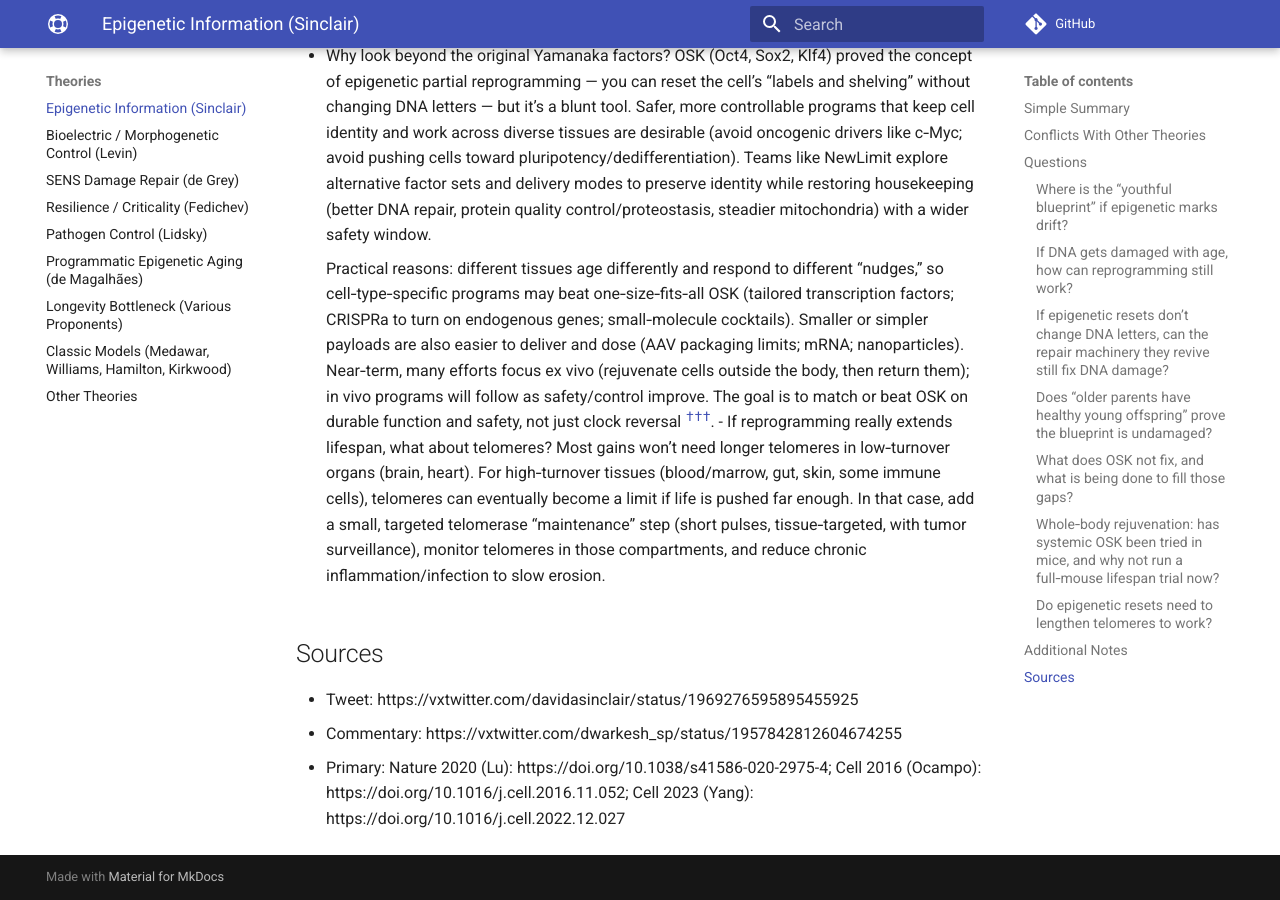
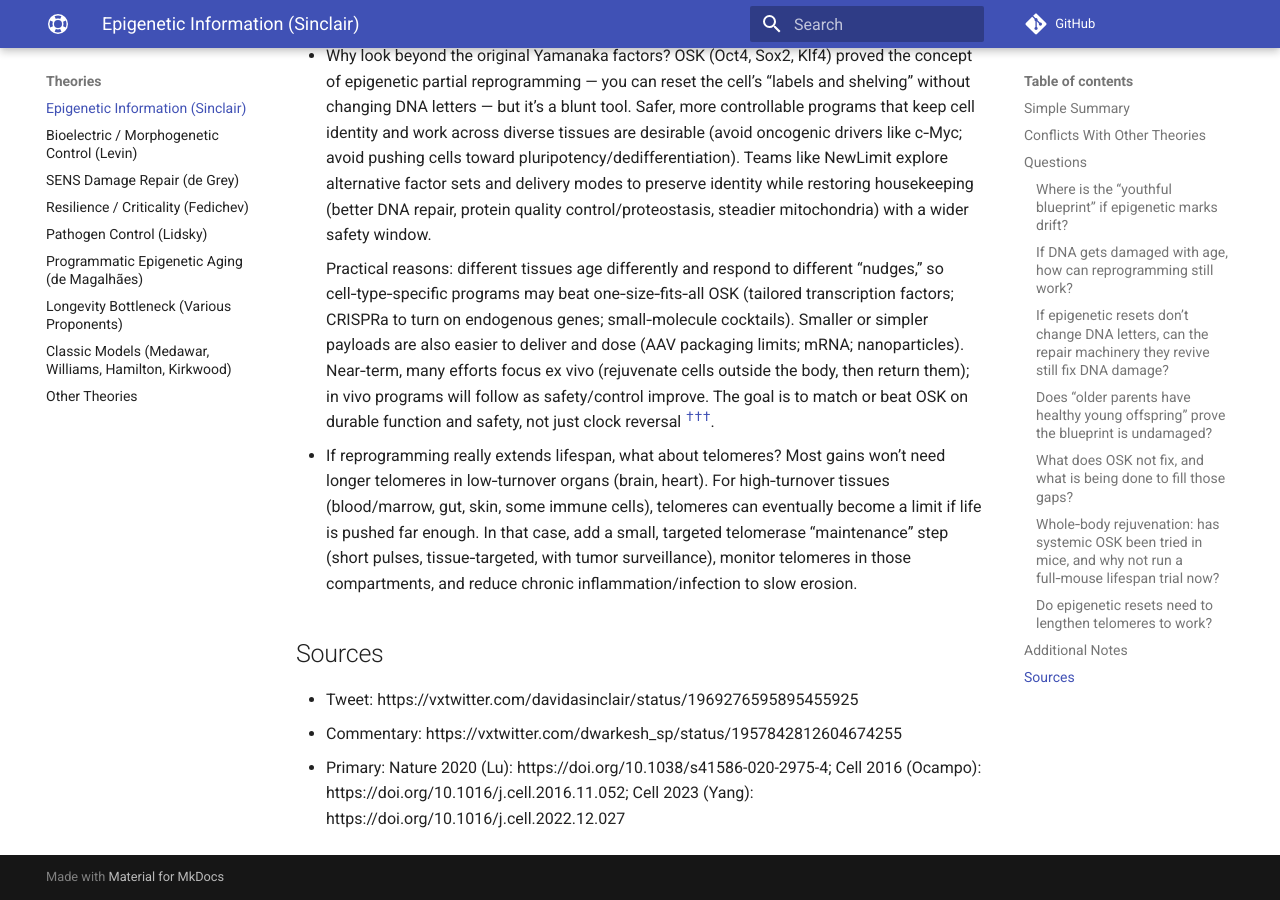
Before and after one commit to djgish485/project-lifespan, an MkDocs documentation site: the page built from docs/theories/epigenetic_information.md, in a window 1280 px wide and 900 px high, scrolled down 4979 px. Built offline with MkDocs 1.6.1 and Material for MkDocs 9.7.7, drawn with Linux system fonts in a browser that asks for light colours; comment, search, counter and statistics services are not loaded.

Commit message:
docs(theories): fix Additional Notes list markup to proper <ul><li>…</li></ul> and include telomere note as list item on Sinclair page

```diff
--- a/docs/theories/epigenetic_information.md
+++ b/docs/theories/epigenetic_information.md
@@ -126,13 +126,15 @@ Nevertheless, none of these cautions seem compelling enough to delay well‑desi
 No. In old mouse eyes, a small OSK program made vision better without making telomeres longer — it helped cells use their built‑in instructions more correctly again <sup><a class="ref-pop" href="https://doi.org/10.1038/s41586-020-2975-4" data-ref-url="https://doi.org/10.1038/s41586-020-2975-4" data-ref-summary="Lu et al., Nature 2020: local OSK improved vision in aged retina.">†</a></sup>. Also, mice already have long telomeres yet short lives, and many long‑lived species don’t have unusually long telomeres — so not lengthening telomeres doesn’t tell you much by itself. Telomerase can help where short telomeres are the true limit, but for epigenetic resets the bar is simple: better function and lower death risk in normal old animals <sup><a class="ref-pop" href="https://doi.org/10.1002/emmm.201200245" data-ref-url="https://doi.org/10.1002/emmm.201200245" data-ref-summary="de Jesus et al., 2012: telomerase gene therapy extended median lifespan in mice in specific settings.">†</a></sup>.
 
 ## Additional Notes
-
-- Why look beyond the original Yamanaka factors? OSK (Oct4, Sox2, Klf4) proved the concept of epigenetic partial reprogramming — you can reset the cell’s “labels and shelving” without changing DNA letters — but it’s a blunt tool. Safer, more controllable programs that keep cell identity and work across diverse tissues are desirable (avoid oncogenic drivers like c‑Myc; avoid pushing cells toward pluripotency/dedifferentiation). Teams like NewLimit explore alternative factor sets and delivery modes to preserve identity while restoring housekeeping (better DNA repair, protein quality control/proteostasis, steadier mitochondria) with a wider safety window.
-
-
-    Practical reasons: different tissues age differently and respond to different “nudges,” so cell‑type‑specific programs may beat one‑size‑fits‑all OSK (tailored transcription factors; CRISPRa to turn on endogenous genes; small‑molecule cocktails). Smaller or simpler payloads are also easier to deliver and dose (AAV packaging limits; mRNA; nanoparticles). Near‑term, many efforts focus ex vivo (rejuvenate cells outside the body, then return them); in vivo programs will follow as safety/control improve. The goal is to match or beat OSK on durable function and safety, not just clock reversal <sup><a class="ref-pop" href="https://doi.org/10.1038/s41586-020-2975-4" data-ref-url="https://doi.org/10.1038/s41586-020-2975-4" data-ref-summary="Nature (2020): OSK restores vision and reverses epigenetic age in mouse retina; proof-of-concept for partial reprogramming.">†</a></sup><sup><a class="ref-pop" href="https://doi.org/10.1016/j.cell.2016.11.052" data-ref-url="https://doi.org/10.1016/j.cell.2016.11.052" data-ref-summary="Cell (2016): in‑vivo partial reprogramming improves hallmarks in progeroid mice; continuous expression raises tumor risk; cyclic dosing helps.">†</a></sup><sup><a class="ref-pop" href="https://www.youtube.com/watch?v=XCLODgdCmKA" data-ref-url="https://www.youtube.com/watch?v=XCLODgdCmKA" data-ref-summary="Interview: Jacob Kimmel (NewLimit) discusses partial reprogramming programs beyond classic Yamanaka factors.">†</a></sup>.
-- If reprogramming really extends lifespan, what about telomeres? Most gains won’t need longer telomeres in low‑turnover organs (brain, heart). For high‑turnover tissues (blood/marrow, gut, skin, some immune cells), telomeres can eventually become a limit if life is pushed far enough. In that case, add a small, targeted telomerase “maintenance” step (short pulses, tissue‑targeted, with tumor surveillance), monitor telomeres in those compartments, and reduce chronic inflammation/infection to slow erosion.
-
+<ul>
+  <li>
+    <p>Why look beyond the original Yamanaka factors? OSK (Oct4, Sox2, Klf4) proved the concept of epigenetic partial reprogramming — you can reset the cell’s “labels and shelving” without changing DNA letters — but it’s a blunt tool. Safer, more controllable programs that keep cell identity and work across diverse tissues are desirable (avoid oncogenic drivers like c‑Myc; avoid pushing cells toward pluripotency/dedifferentiation). Teams like NewLimit explore alternative factor sets and delivery modes to preserve identity while restoring housekeeping (better DNA repair, protein quality control/proteostasis, steadier mitochondria) with a wider safety window.</p>
+    <p>Practical reasons: different tissues age differently and respond to different “nudges,” so cell‑type‑specific programs may beat one‑size‑fits‑all OSK (tailored transcription factors; CRISPRa to turn on endogenous genes; small‑molecule cocktails). Smaller or simpler payloads are also easier to deliver and dose (AAV packaging limits; mRNA; nanoparticles). Near‑term, many efforts focus ex vivo (rejuvenate cells outside the body, then return them); in vivo programs will follow as safety/control improve. The goal is to match or beat OSK on durable function and safety, not just clock reversal <sup><a class="ref-pop" href="https://doi.org/10.1038/s41586-020-2975-4" data-ref-url="https://doi.org/10.1038/s41586-020-2975-4" data-ref-summary="Nature (2020): OSK restores vision and reverses epigenetic age in mouse retina; proof-of-concept for partial reprogramming.">†</a></sup><sup><a class="ref-pop" href="https://doi.org/10.1016/j.cell.2016.11.052" data-ref-url="https://doi.org/10.1016/j.cell.2016.11.052" data-ref-summary="Cell (2016): in‑vivo partial reprogramming improves hallmarks in progeroid mice; continuous expression raises tumor risk; cyclic dosing helps.">†</a></sup><sup><a class="ref-pop" href="https://www.youtube.com/watch?v=XCLODgdCmKA" data-ref-url="https://www.youtube.com/watch?v=XCLODgdCmKA" data-ref-summary="Interview: Jacob Kimmel (NewLimit) discusses partial reprogramming programs beyond classic Yamanaka factors.">†</a></sup>.</p>
+  </li>
+  <li>
+    If reprogramming really extends lifespan, what about telomeres? Most gains won’t need longer telomeres in low‑turnover organs (brain, heart). For high‑turnover tissues (blood/marrow, gut, skin, some immune cells), telomeres can eventually become a limit if life is pushed far enough. In that case, add a small, targeted telomerase “maintenance” step (short pulses, tissue‑targeted, with tumor surveillance), monitor telomeres in those compartments, and reduce chronic inflammation/infection to slow erosion.
+  </li>
+</ul>
 ## Sources
 
 - Tweet: https://vxtwitter.com/davidasinclair/status/1969276595895455925
```
